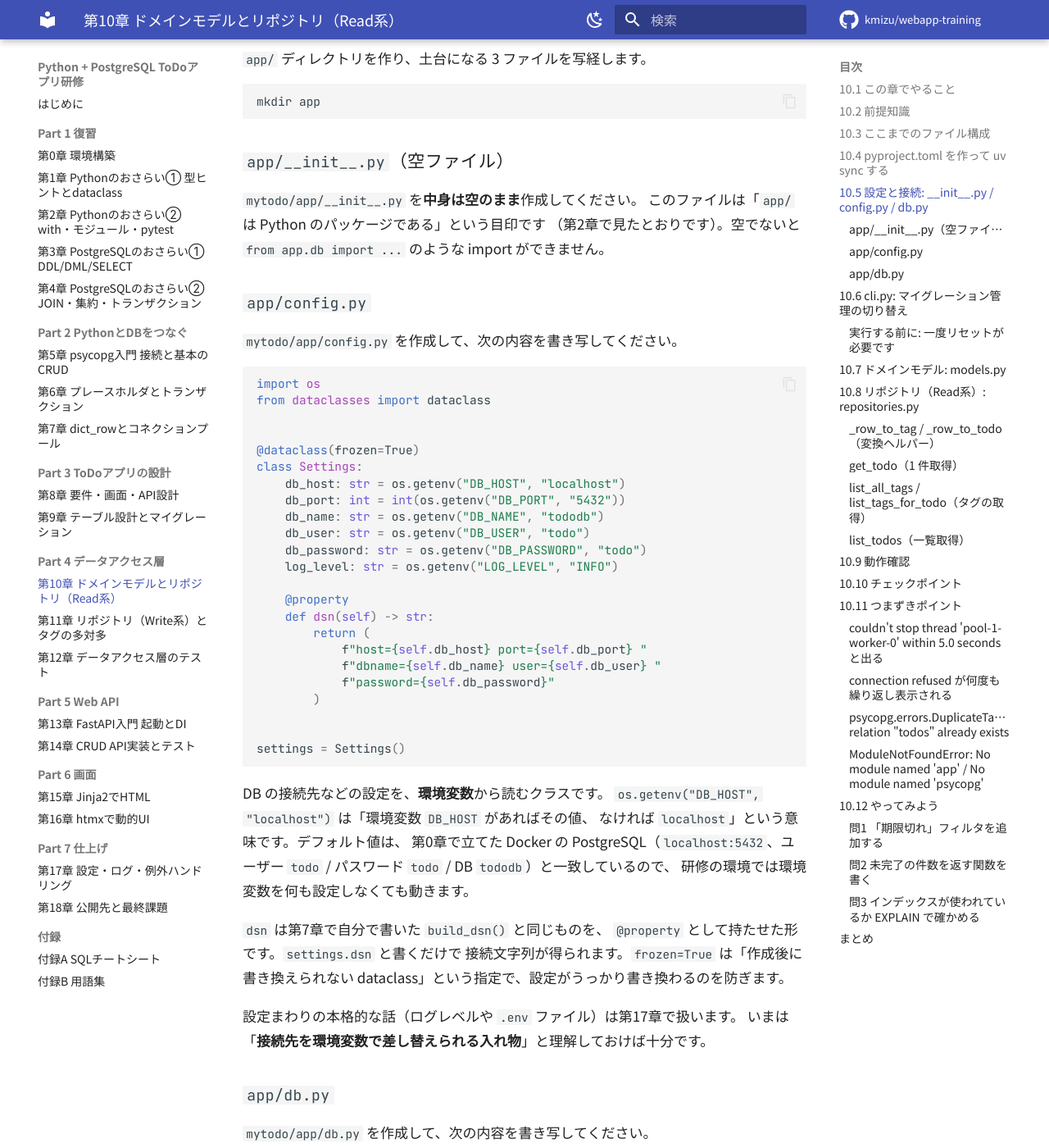
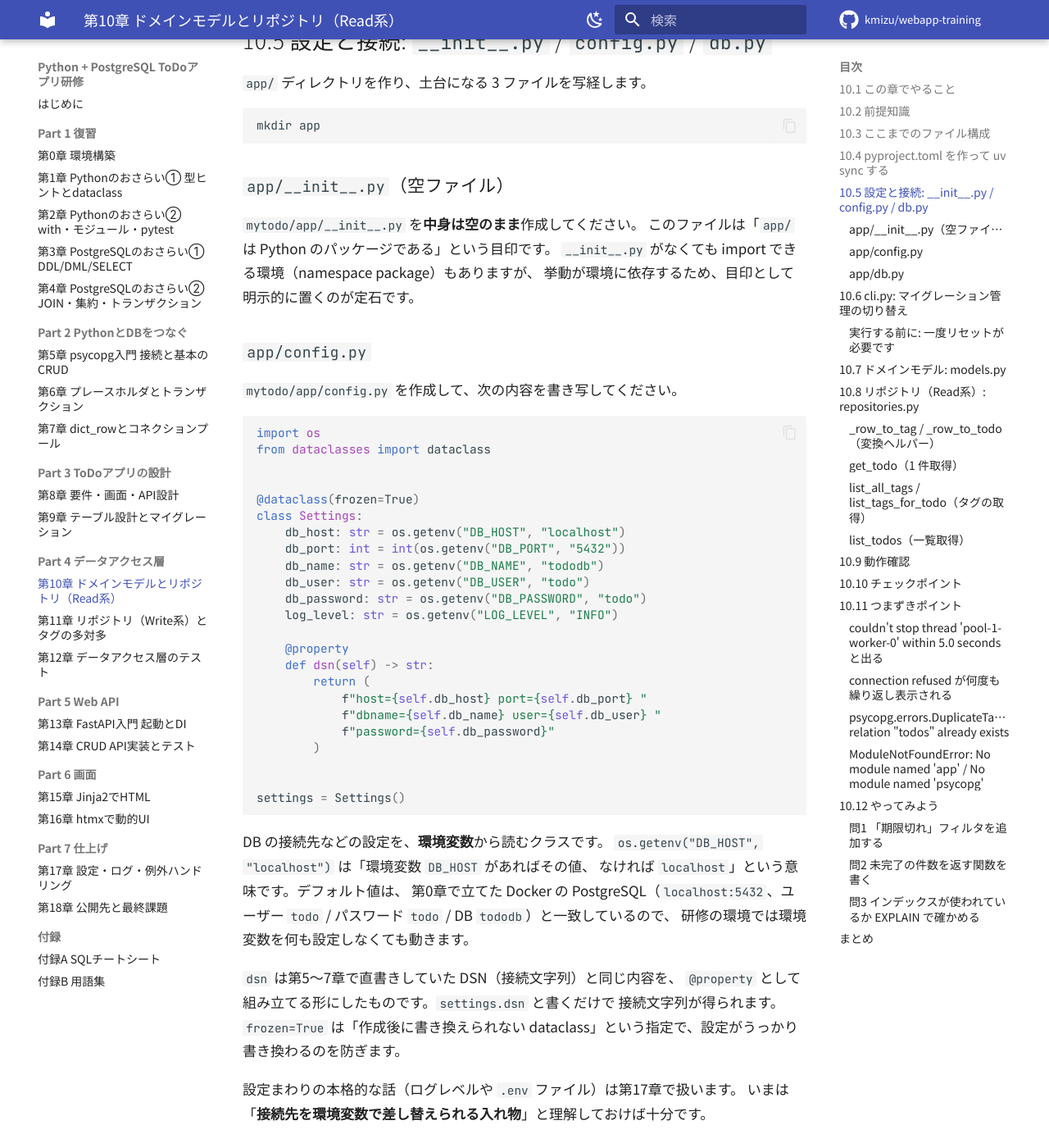
Before and after one commit to kmizu/webapp-training, an MkDocs documentation site: the page built from docs/10-data-read.md, in a window 1280 px wide and 1400 px high, scrolled down 4512 px. Shown: the whole window at 82% size. Built offline with MkDocs 1.6.1 and Material for MkDocs 9.7.7, drawn with Linux system fonts in a browser that asks for light colours; comment, search, counter and statistics services are not loaded; some of the changed text lies outside the part shown.

Commit message:
docs: fix review feedback on 10-data-read.md

````diff
--- a/docs/10-data-read.md
+++ b/docs/10-data-read.md
@@ -17,12 +17,13 @@
 - `mytodo/` を uv プロジェクトにして、依存パッケージをインストールできる
 - `config.py` / `db.py` / `models.py` / `repositories.py`（Read系）/ `cli.py` を
   写経し、`diff` で完成版と答え合わせできる
-- `uv run python -m app.cli init-db` でマイグレーションの管理を cli に切り替えられる
+- `uv run python -m app.cli init-db` でマイグレーションの管理を `cli.py` に切り替えられる
 - Read 系のリポジトリ関数で ToDo とタグを読み出せる
 
 **所要時間の目安: 120 分**
 
-この章で作るファイルは 6 つと、動作確認用の小さなスクリプトが 1 つです。
+この章で作るファイルは 7 つ（`pyproject.toml` と `app/` 配下の 6 つ）と、
+動作確認用の小さなスクリプトが 1 つです。
 量はありますが、1 つずつ写経しては `diff` で答え合わせする、
 という同じリズムの繰り返しです。
 
@@ -203,9 +204,9 @@
 ### `app/__init__.py`（空ファイル）
 
 `mytodo/app/__init__.py` を**中身は空のまま**作成してください。
-このファイルは「`app/` は Python のパッケージである」という目印です
-（第2章で見たとおりです）。空でないと `from app.db import ...` のような
-import ができません。
+このファイルは「`app/` は Python のパッケージである」という目印です。
+`__init__.py` がなくても import できる環境（namespace package）もありますが、
+挙動が環境に依存するため、目印として明示的に置くのが定石です。
 
 ### `app/config.py`
 
@@ -244,8 +245,8 @@
 パスワード `todo` / DB `tododb`）と一致しているので、
 研修の環境では環境変数を何も設定しなくても動きます。
 
-`dsn` は第7章で自分で書いた `build_dsn()` と同じものを、
-`@property` として持たせた形です。`settings.dsn` と書くだけで
+`dsn` は第5〜7章で直書きしていた DSN（接続文字列）と同じ内容を、
+`@property` として組み立てる形にしたものです。`settings.dsn` と書くだけで
 接続文字列が得られます。`frozen=True` は「作成後に書き換えられない
 dataclass」という指定で、設定がうっかり書き換わるのを防ぎます。
 
@@ -317,7 +318,7 @@
 第9章ではマイグレーションを `psql -f` で手で流し込みました。
 そして「`cli.py` の写経は第10章で `db.py` を作ってから」と予告していました。
 `db.py` ができたので、ここで `cli.py` を写経し、
-**マイグレーションの管理を cli に引き継ぎます**。
+**マイグレーションの管理を `cli.py` に引き継ぎます**。
 
 `mytodo/app/cli.py` を作成して、次の内容を書き写してください。
 
@@ -410,7 +411,7 @@
 「テーブルはもうある」というエラー（`DuplicateTable`）で止まります。
 
 そこで、今回に限り **`reset-db` で一度まっさらにしてから `init-db` で作り直す**
-ことで、管理を cli に切り替えます。中身は同じマイグレーションファイルから
+ことで、管理を `cli.py` に切り替えます。中身は同じマイグレーションファイルから
 作られるので、結果的に同じテーブルと同じ初期データに戻ります。
 
 `mytodo/` の中で次を実行してください。
@@ -776,7 +777,8 @@
 uv run python try_read.py
 ```
 
-期待される出力（`due_on` の日付は、シードデータを適用した日によって変わります）:
+期待される出力（`due_on` の日付は、シードデータを適用した日によって変わります。
+以下は 2026-08-14 に適用した場合の一例です）:
 
 ```text
 --- list_todos(open) ---
@@ -841,7 +843,7 @@
 - [ ] `mytodo/pyproject.toml` を作成し、`mytodo/` の中で `uv sync` できた
 - [ ] `__init__.py` / `config.py` / `db.py` / `cli.py` / `models.py` を写経し、
       `diff` で完成版との一致を確認した
-- [ ] `reset-db` → `init-db` でマイグレーション管理を cli に切り替え、
+- [ ] `reset-db` → `init-db` でマイグレーション管理を `cli.py` に切り替え、
       2 回目の `init-db` が `skip` になることを確認した
 - [ ] `repositories.py` の `diff` で `-` の行がないことを確認した
       （`+` は Write 系だけ。第11章で写経する）
````
